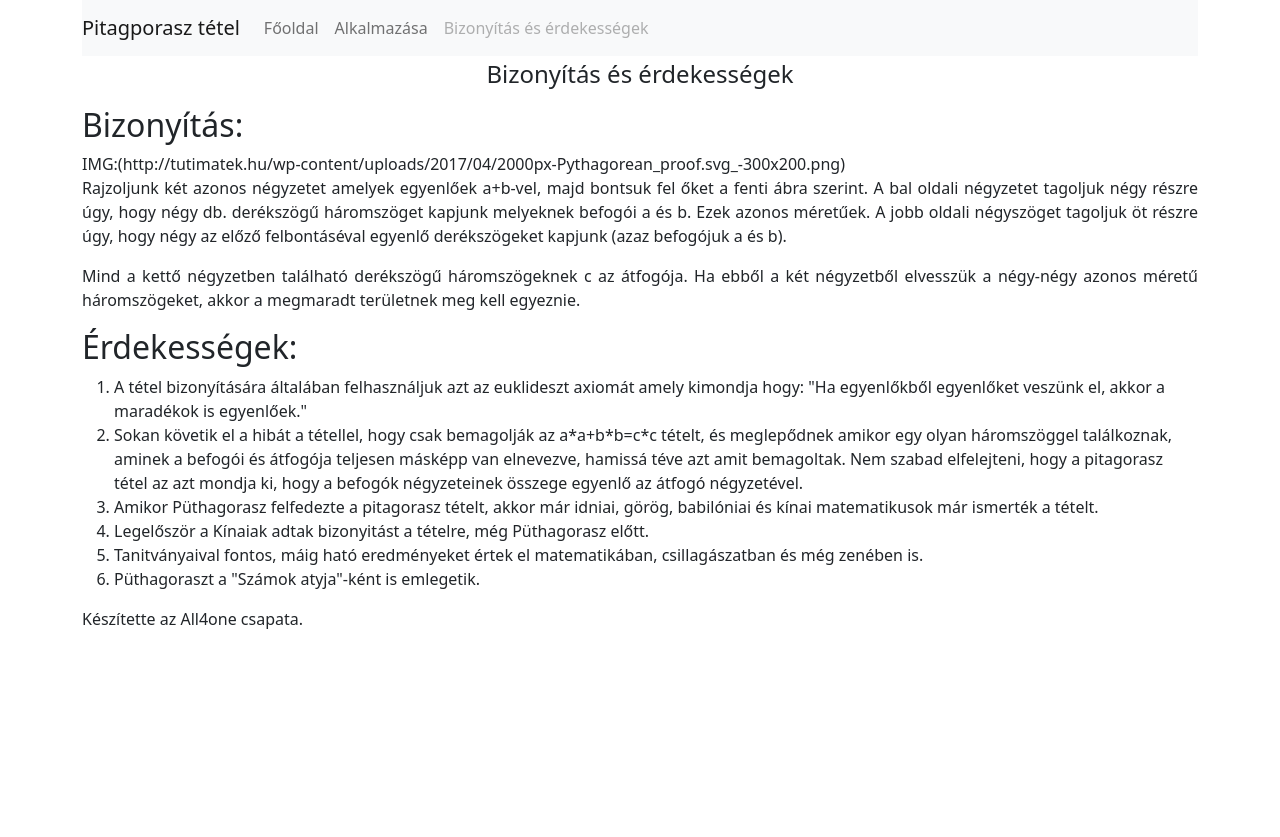
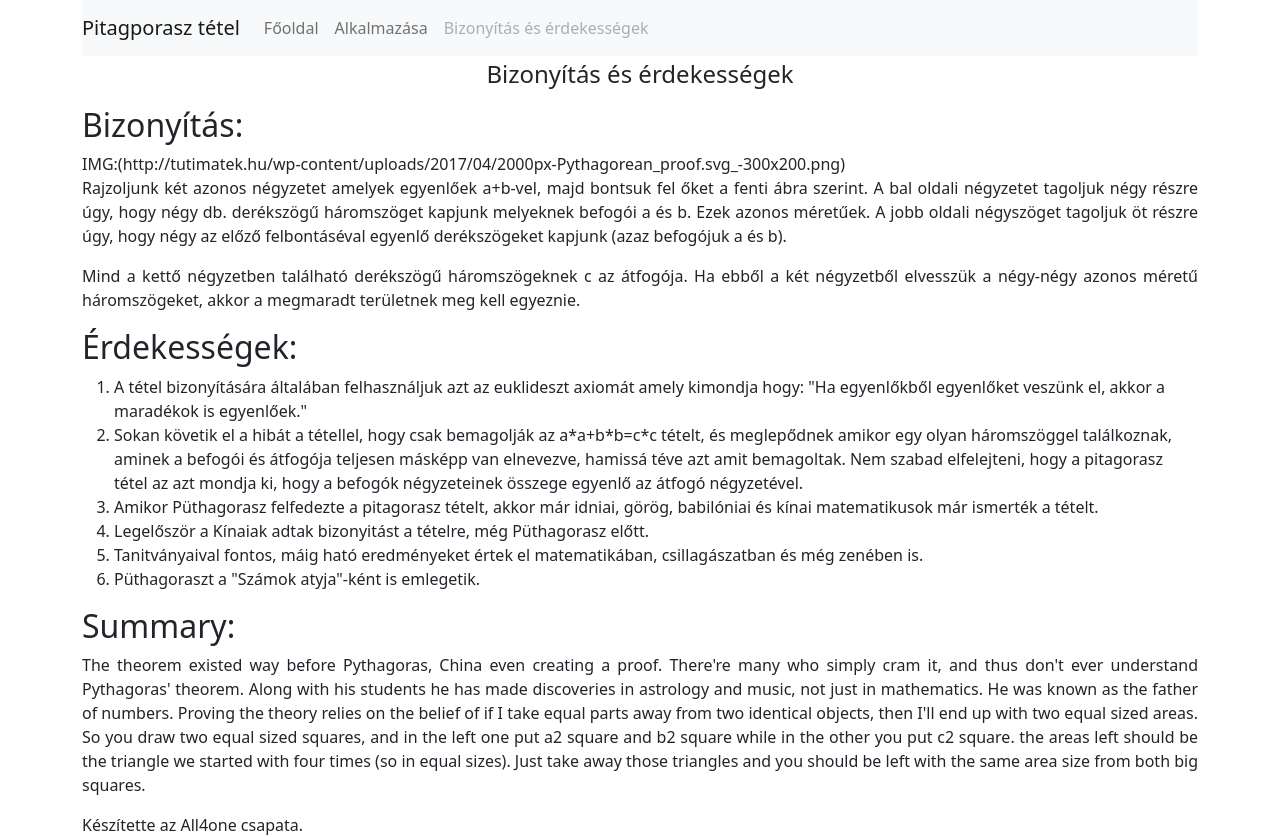
Before and after one commit to varholvivien/Pitagorasz-IKT-projekt, a plain HTML site: page erdekessegek.html in a window 1280 px wide. Before the commit the page ends 800 px from the top, so only its background shows below. Drawn offline with nearby package versions, Linux system fonts and the light colour scheme.

Commit message:
Update erdekessegek.html

```diff
--- a/erdekessegek.html
+++ b/erdekessegek.html
@@ -71,6 +71,13 @@
                         is.</li>
                     <li>Püthagoraszt a "Számok atyja"-ként is emlegetik.</li>
                 </ol>
+                <h2>Summary:</h2>
+                <p>The theorem existed way before Pythagoras, China even creating a proof.
+There're many who simply cram it, and thus don't ever understand Pythagoras' theorem.
+Along with his students he has made discoveries in astrology and music, not just in mathematics.
+He was known as the father of numbers.
+Proving the theory relies on the belief of if I take equal parts away from two identical objects, then I'll end up with two equal sized areas. So you draw two equal sized squares, and in the left one put a2 square and b2 square while in the other you put c2 square. the areas left should be the triangle we started with four times (so in equal sizes). Just take away those triangles and you should be left with the same area size from both big squares. </p>
+
             </div>
         </div>
         <div class="row">
```
